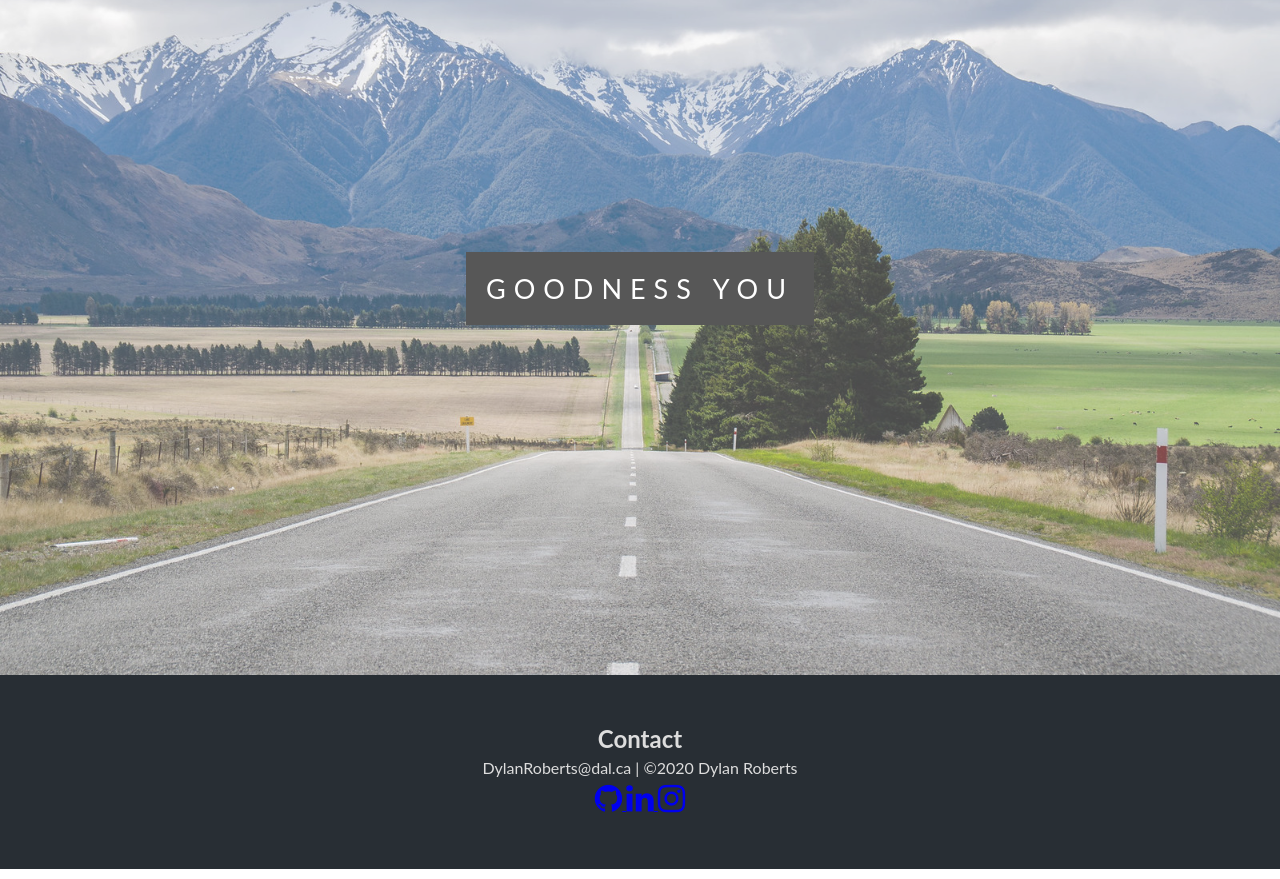
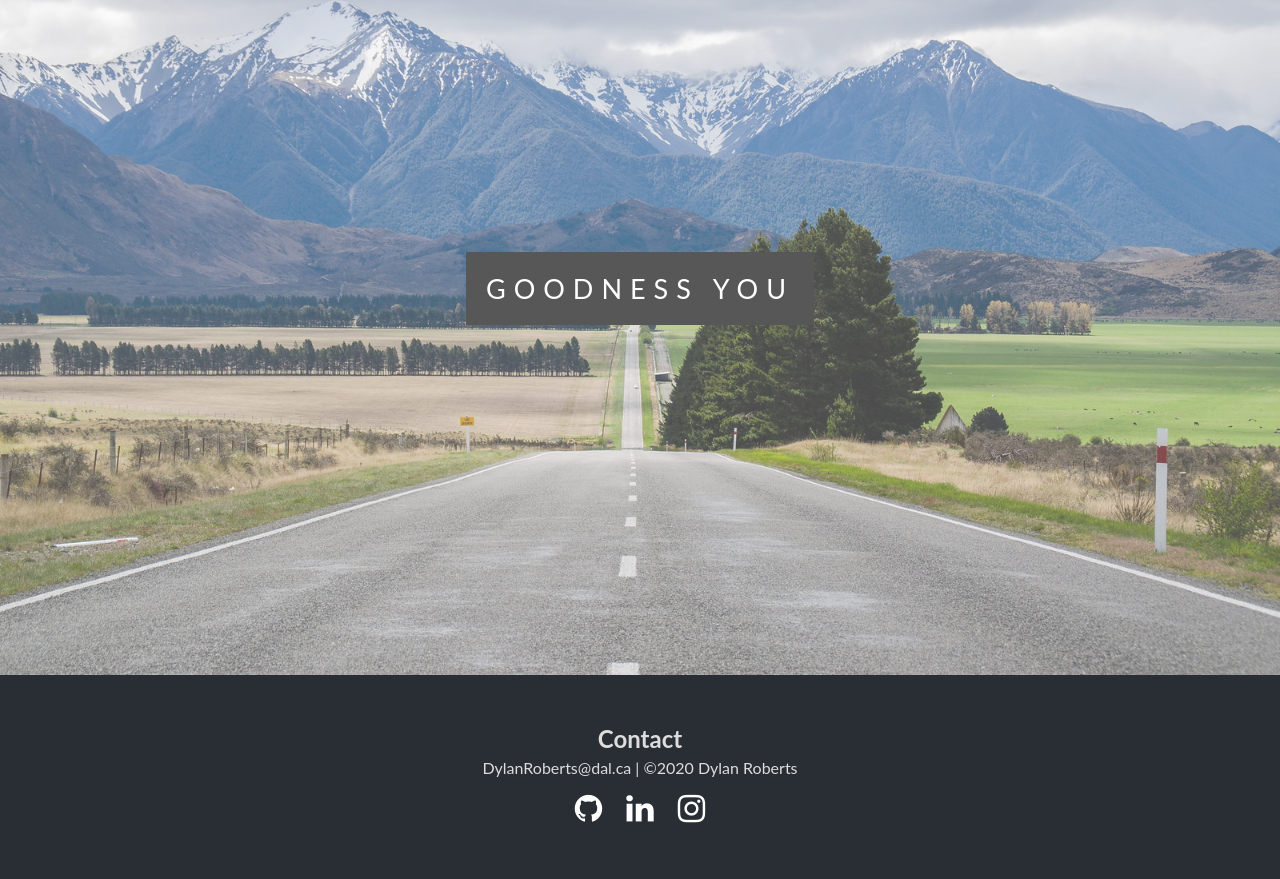
Before and after one commit to RobertsNC/Website, a plain HTML site: page index.html in a window 1280 px wide. Shown: the part 2428-3307 px from the top of the page. Drawn offline with Linux system fonts and the light colour scheme.

Commit message:
added in some css style to contact, thinking about changing from css to sass

```diff
--- a/css/style.css
+++ b/css/style.css
@@ -318,3 +318,16 @@ container {
     background-attachment:scroll;
   }
 }
+
+
+.social-icons{
+  padding-top: 10px;
+
+}
+
+a{
+  padding-left: 10px;
+  padding-right: 10px;
+  color: #fff;
+  text-decoration: none;
+}
```
